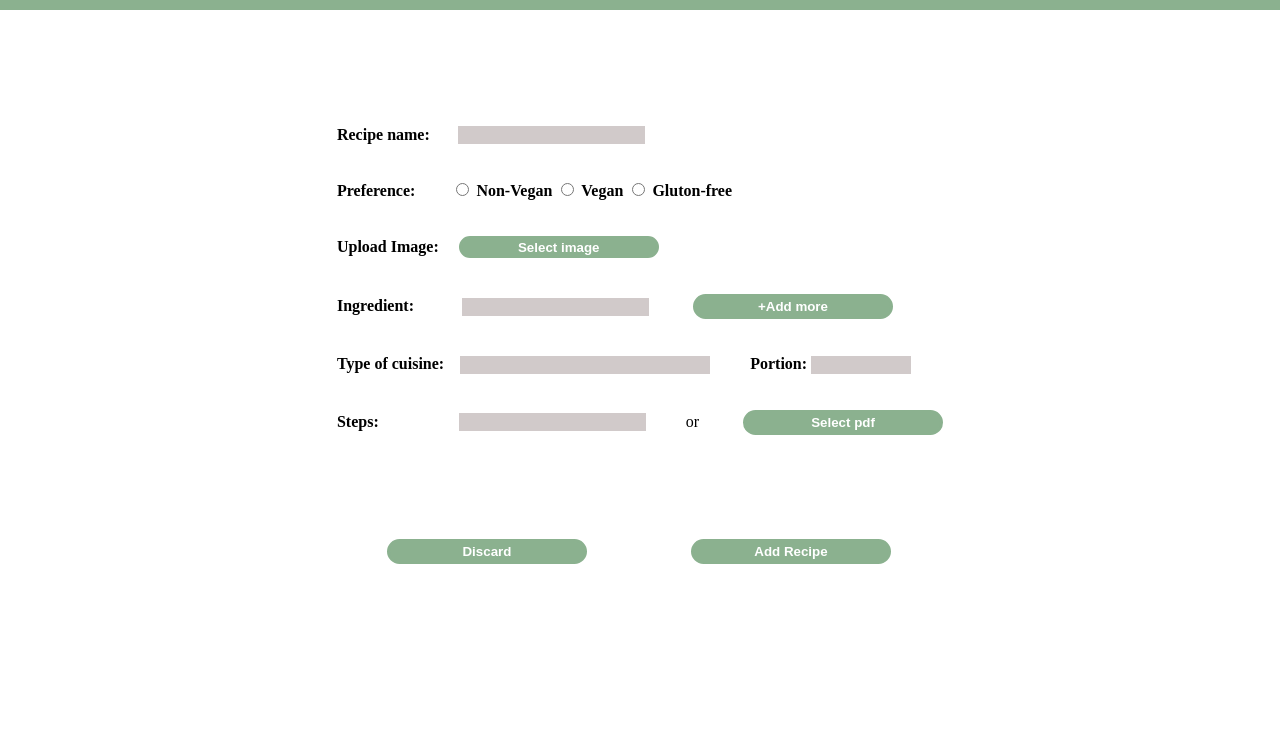
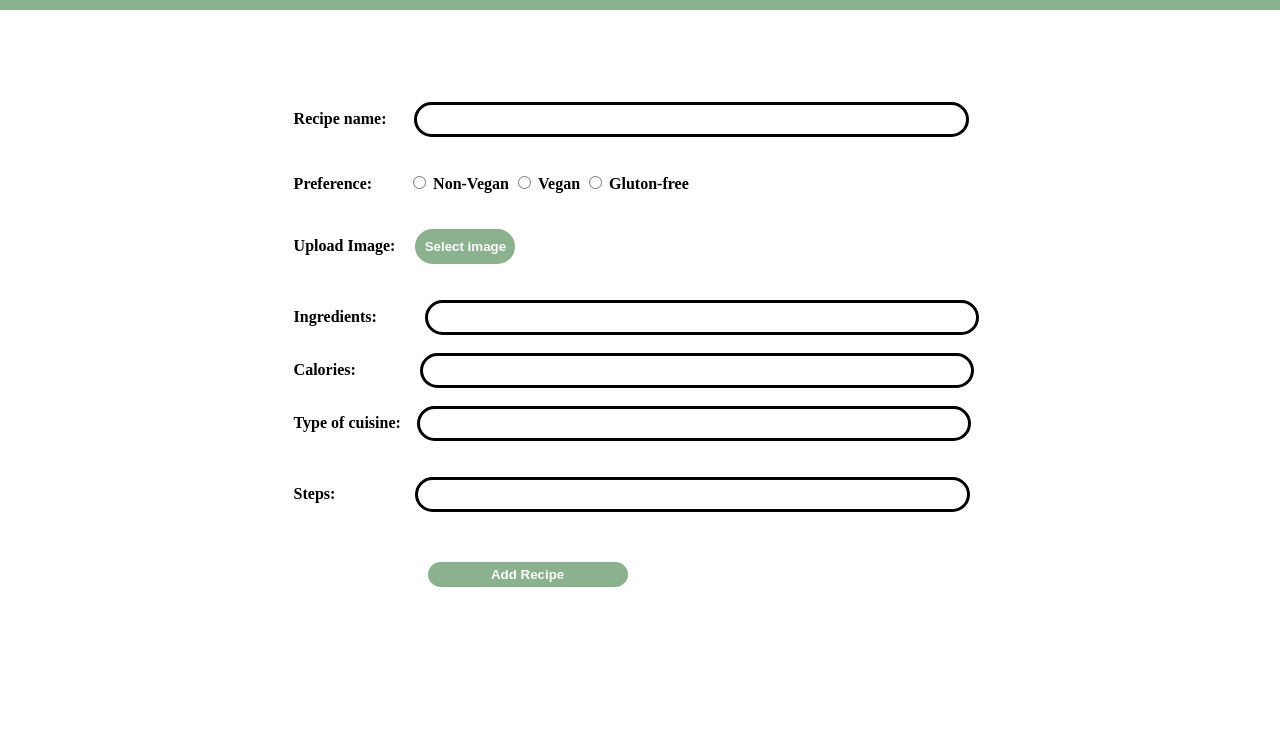
Before and after one commit to Group-Project-CP317/Weekly-Recipe-Generator, a Django app: page /create-recipe in a window 1280 px wide. Shown: the part 80-810 px from the top of the page. Run offline with Django 4.2, Linux system fonts and the light colour scheme.

Commit message:
working on create recipe

```diff
--- a/app/api.py
+++ b/app/api.py
@@ -55,3 +55,9 @@ class Recipe(Api):
         data[key] = json.loads(data[key])
 
         return  data[key]
+
+    def get_recipe_nutrition_by_id(self,id = "535835"):
+        url = "https://spoonacular-recipe-food-nutrition-v1.p.rapidapi.com/recipes/1003464/nutritionWidget.json"
+
+        response = requests.request("GET", url, headers=self.recipe_api_key_head)
+        return response
--- a/app/templates/create-recipe.html
+++ b/app/templates/create-recipe.html
@@ -7,12 +7,13 @@
 <!-- Create Recipe Page Content -->
 {% block content %}
 <div class="login-page">
-    <form>
+    <form method="POST">
+        {% csrf_token %}
         <label for ="Rname"><b>Recipe name:</b>&emsp;&ensp;</label>
-        <input type="text" id="rname" name="rname" style="background-color: #d1caca; border: solid #d1caca; height: 18px"><br><br><br>
+        <input type="text" id="rname" name="name" class="inputField"><br><br><br>
 
         <label for ="Preference"><b>Preference:  </b>&emsp;&ensp;&nbsp;</label>
-        <input type="radio" name="preference" id="preference1" value="Non-vegan">
+        <input type="radio" name="preference" id="preference1" value="Non-vegan" required>
         <label for="preference1"><b>Non-Vegan</b></label>
         <input type="radio" name="preference" id="preference2" value="Vegan">
         <label for="preference2"><b>Vegan</b></label>
@@ -21,22 +22,24 @@
         <br><br><br>
 
         <label for ="Uimage"><b>Upload Image:</b></label>&emsp;
-        <input type="button" class="image-button" value="Select image"><br><br><br>
+        <button class="button">Select image</button>
+        <br><br><br>
 
-        <label for ="Ingredient"><b>Ingredient:</b></label><span class="tab"></span>&nbsp;
-        <input type="text" id="ingredient" name="ingredient" style="background-color: #d1caca; border: solid #d1caca; height: 18px"><span class="tab"></span>
-        <input type="button" class="add-ingredient-button" value="+Add more"><br><br><br>
+        <label for ="Ingredient"><b>Ingredients:</b></label><span class="tab"></span>&nbsp;
+        <input type="text" id="ingredient" name="ingredients" class="inputField inputField-ingredients" required>
+        <br><br>
+
+        <label for ="Ingredient"><b>Calories:</b></label><span class="tab"></span>&nbsp;&emsp;
+        <input type="text" id="ingredient" name="calories" class="inputField">
+        <br><br>
 
         <label for ="Cuisine"><b>Type of cuisine: </b></label>&nbsp;&nbsp;
-        <input type="text" id="cuisine" name="cuisine" style="background-color: #d1caca; border: solid #d1caca; width: 250px; height: 18px"><span class="tab"></span><b>Portion:</b>
-        <input type="text" id="ingredient" name="ingredient" style="background-color: #d1caca; border: solid #d1caca; width: 100px; height: 18px">
+        <input type="text" id="cuisine" name="type" class="inputField" required>
         <br><br><br>
 
         <label for ="Steps"><b>Steps: </b></label><span class="tab"></span>&emsp;&emsp;
-        <input type="text" id="step" name="step" style="background-color: #d1caca; border: solid #d1caca; height: 18px"><span class="tab"></span>or<span class="tab"></span>
-        <input type="button" class="add-ingredient-button" value="Select pdf"><br><br><br><br>
+        <input type="text" id="step" name="steps" class="inputField inputField-steps" required><span class="tab"></span><span class="tab"></span>
 
-        <button class="discard-button" style="margin: 50px; " type="submit">Discard</button>
         <button class="add-recipe-button" style="margin: 50px; " type="submit">Add Recipe</button>
     </form>
 </div>
--- a/app/views.py
+++ b/app/views.py
@@ -1,6 +1,6 @@
 from django.shortcuts import render, redirect, get_object_or_404
 from django.contrib.auth import login, authenticate, logout
-from app.forms import LoginForm, RegisterForm, UpdateProfileForm
+from app.forms import LoginForm, RegisterForm, UpdateProfileForm, CreateRecipe
 from app.models import Recipe
 from django.db.models import Q
 from app import api
@@ -128,8 +128,21 @@ def edit_profile_view(request):
 def create_recipe_view(request):
     user = request.user
 
+    if request.POST:
+        form = CreateRecipe(request.POST)
+        if form.is_valid():
+            recipe = form.save()
+            if request.preference == "Vegan":
+                recipe.is_vegan = True
+            recipe.author = user
+            recipe.save()
+            return redirect('/')
+    else:
+        form = UpdateProfileForm()
+
     context = {
-        'user': user
+        'user': user,
+        'form': form
     }
 
     template_name = 'create-recipe.html'
@@ -143,6 +156,7 @@ def recipe_view(request):
     #Test data because of api limits
     user = request.user
     data = recipe.read_json("SRPASTA1NNNNN_INFO")
+    id = recipe.read_json("SRPASTA1NNNNN")["id"]
     recipe_title = data["title"]
     summary = data["summary"]
     steps = data["instructions"]
@@ -150,7 +164,11 @@ def recipe_view(request):
     prep_time = data["preparationMinutes"]
     more_info = data["sourceUrl"]
     ingredents_list = data['extendedIngredients']
+    recipe_img = data['image']
+
     ingredents= []
+
+    recipe.write_json(response= recipe.get_recipe_info_by_id(id = id),key = "SRPASTA1NNNNN_N")
 
     for i in range(len(ingredents_list)):
 
```
